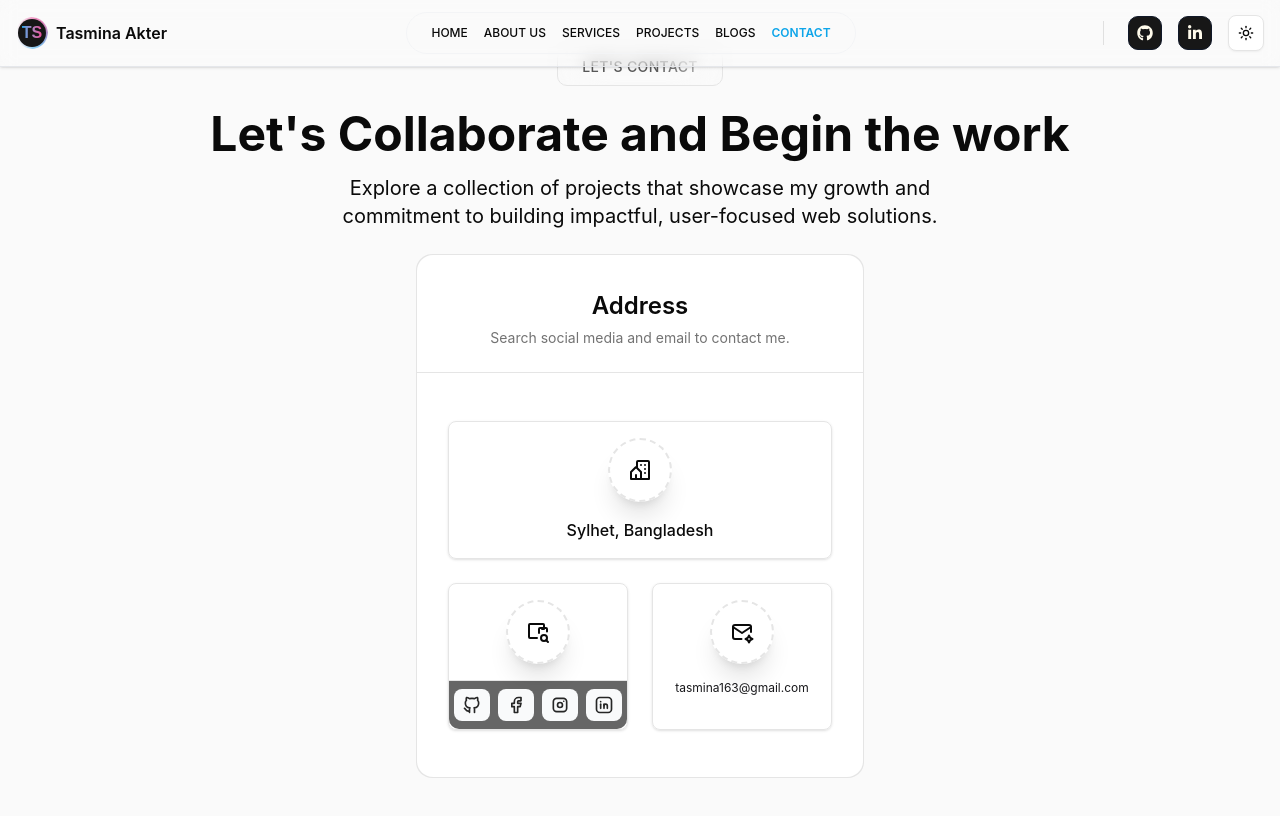
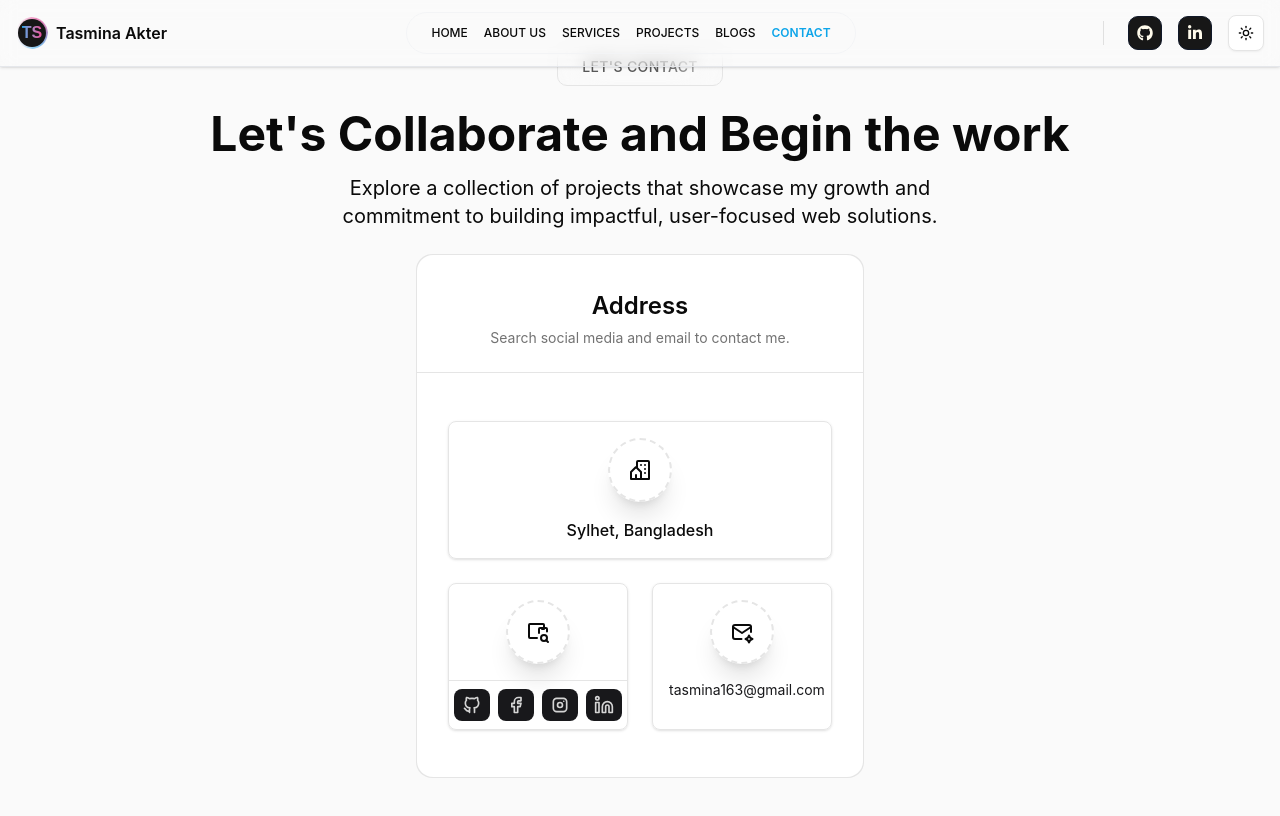
Before and after one commit to wptasmina/My-Portfolio, a Next.js app: page /contact in a window 1280 px wide. Shown: the top 816 px of the page. Built offline with nearby package versions, Linux system fonts and the light colour scheme.

Commit message:
add icons

```diff
--- a/components/ContastUs/SidebarCard.tsx
+++ b/components/ContastUs/SidebarCard.tsx
@@ -11,12 +11,13 @@ import { MagicCard } from "../magicui/magic-card";
 import {
   IconBrandFacebook,
   IconBrandInstagram,
-  IconBrandLinkedin,
   IconBuildingCommunity,
   IconDevicesSearch,
   IconMailSpark,
   IconBrandGithub,
 } from "@tabler/icons-react";
+import { Linkedin } from "lucide-react";
+import Link from "next/link";
 
 
 export default function SidebarCard() {
@@ -52,7 +53,7 @@ export default function SidebarCard() {
                     <IconDevicesSearch className="w-6 h-6 " />
                   </div>
 
-                  <div className="mt-4 border-t py-2 bg-black/60 rounded-b-lg overflow-hidden flex flex-row items-center justify-center space-x-2">
+                  <div className="mt-4 border-t py-2 dark:bg-black/60 rounded-b-lg overflow-hidden flex flex-row items-center justify-center space-x-2">
                     {[
                       {
                         icon: IconBrandGithub,
@@ -67,21 +68,21 @@ export default function SidebarCard() {
                         url: "https://instagram.com/wptasmina",
                       },
                       {
-                        icon: IconBrandLinkedin,
+                        icon: Linkedin,
                         url: "https://www.linkedin.com/in/wptasmina",
                       },
                     ].map(({ icon: Icon, url }, index) => (
-                      <a
+                      <Link
                         key={index}
                         href={url}
                         target="_blank"
                         rel="noopener noreferrer"
-                        className="group/btn h-8 flex items-center justify-center gap-2 rounded-md bg-gray-50 px-2 text-black shadow-input dark:bg-zinc-900 dark:shadow-[0px_0px_1px_1px_#262626] relative"
+                        className="group/btn h-8 flex items-center justify-center gap-2 rounded-md px-2 text-black shadow-input bg-zinc-900 dark:shadow-[0px_0px_1px_1px_#262626] relative"
                         type="button"
                       >
-                        <Icon className="h-5 w-5 text-neutral-800 dark:text-neutral-300" />
+                        <Icon className="h-5 w-5 text-neutral-300" />
                         <BottomGradient />
-                      </a>
+                      </Link>
                     ))}
                   </div>
 
@@ -91,7 +92,7 @@ export default function SidebarCard() {
                   <div className="w-16 h-16 mx-auto flex items-center justify-center border-2 border-dashed shadow-xl rounded-full">
                     <IconMailSpark className="w-6 h-6 " />
                   </div>
-                  <div className="mt-4 text-xs dark:text-gray-400 text-zinc-900">
+                  <div className="mt-4 text-sm dark:text-gray-400 text-zinc-900">
                     tasmina163@gmail.com
                   </div>
                 </div>
```
